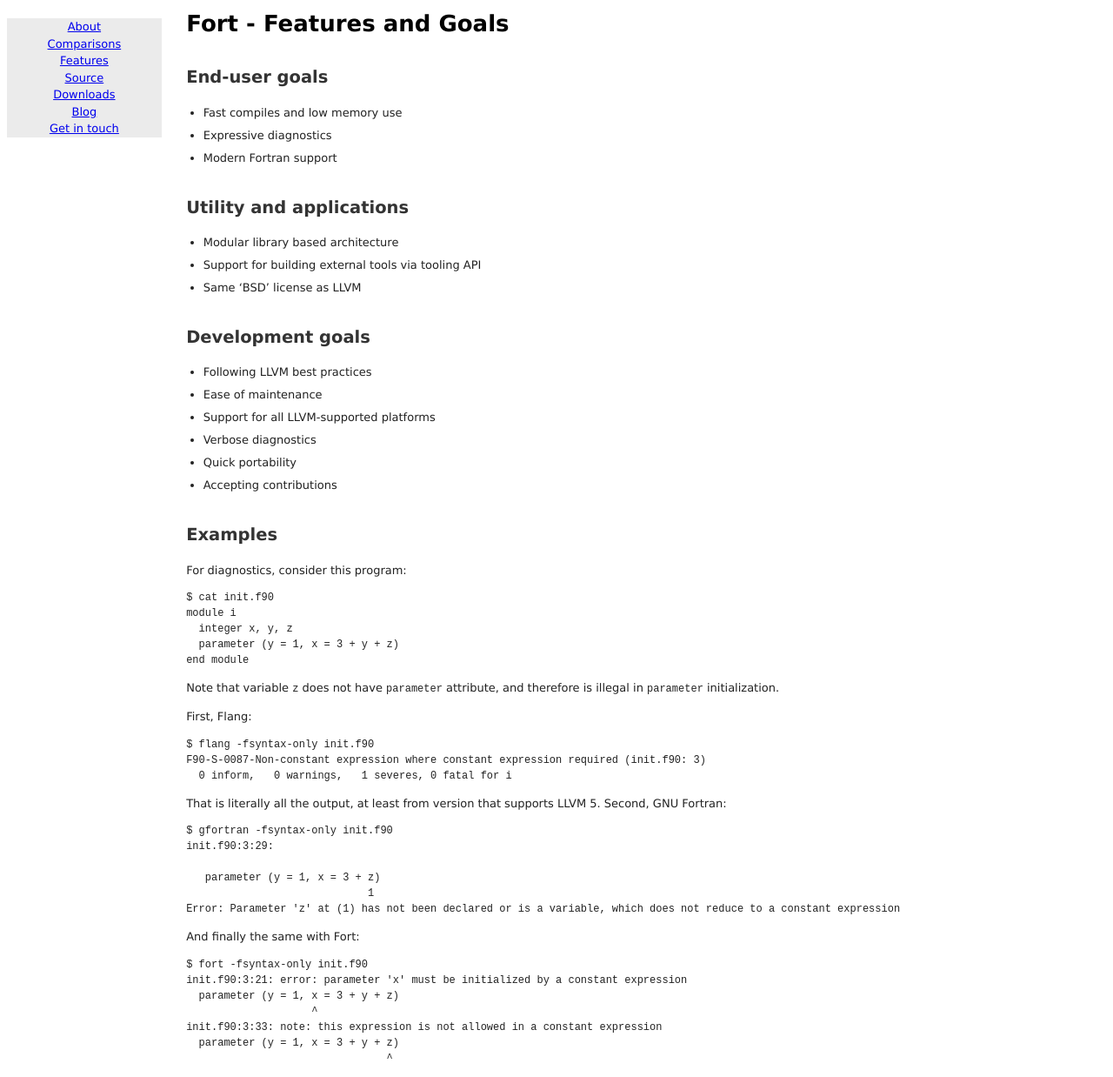
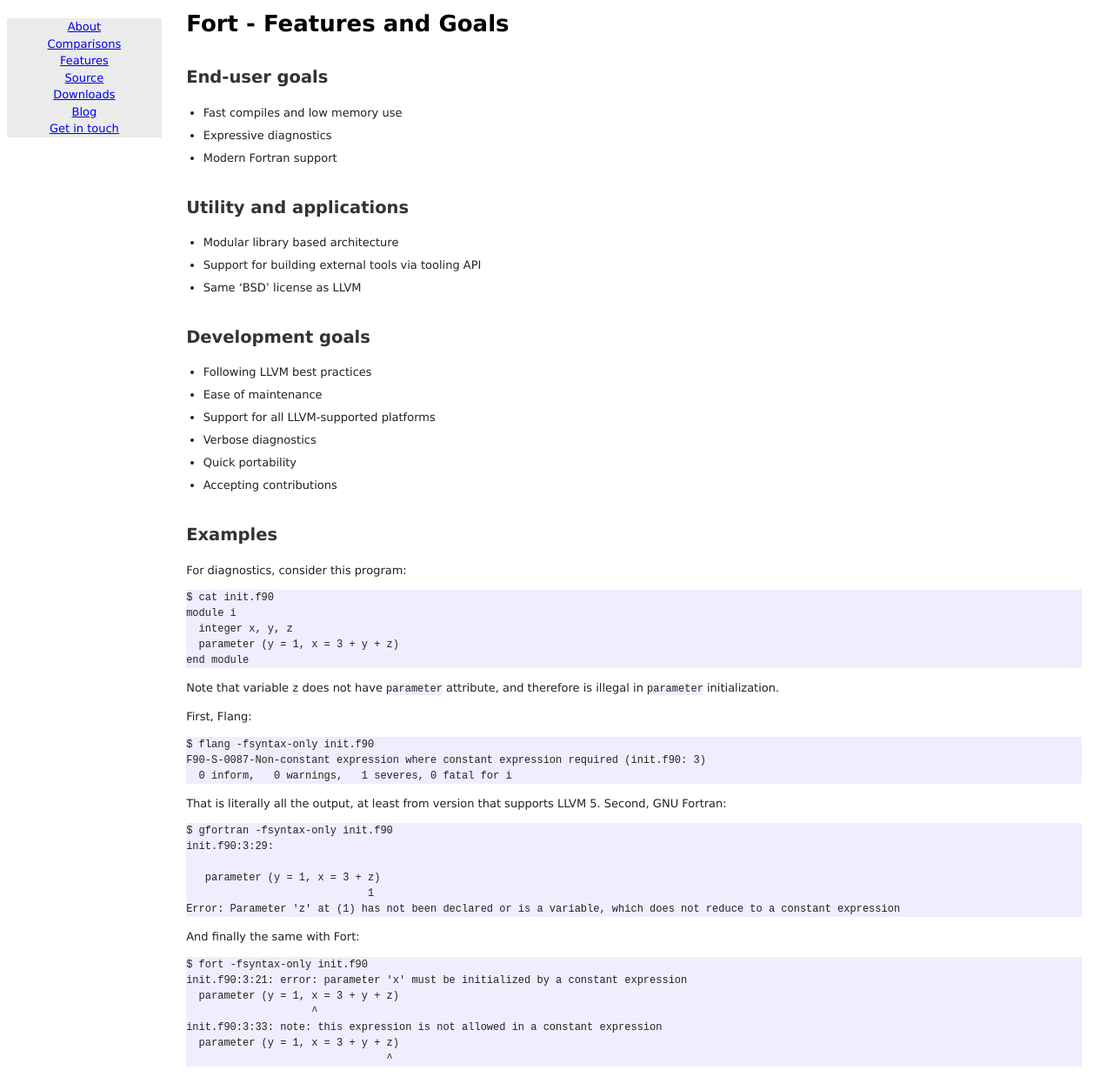
Before and after one commit to llvm-fortran/llvm-fortran.github.io, a Jekyll site: the page built from features.md, in a window 1280 px wide. Shown: the whole page at 87% size. Built offline with Jekyll 4.4.1, drawn with Linux system fonts in a browser that asks for light colours.

Commit message:
Add highlight to code boxes

```diff
--- a/assets/content.css
+++ b/assets/content.css
@@ -13,6 +13,8 @@ h2 { color:#333333; padding-top:0.5em; }
 h3 { padding-top: 0.5em; margin-bottom: -0.25em; color:#2d58b7}
 li { padding-bottom: 0.5em; }
 ul { padding-left:1.5em; }
+
+pre, code { background-color:#eef }
 
 /* Slides */
 IMG.img_slide {
```
